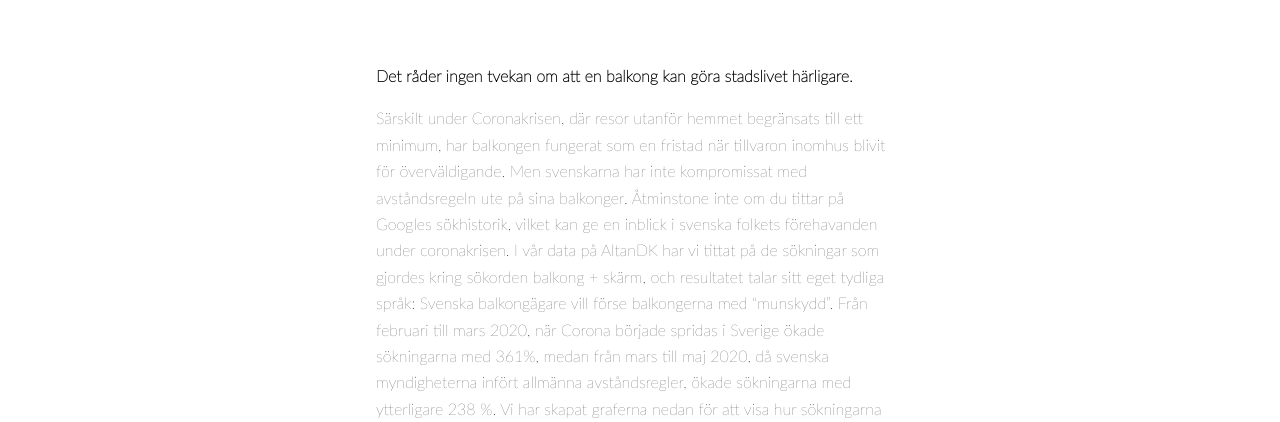
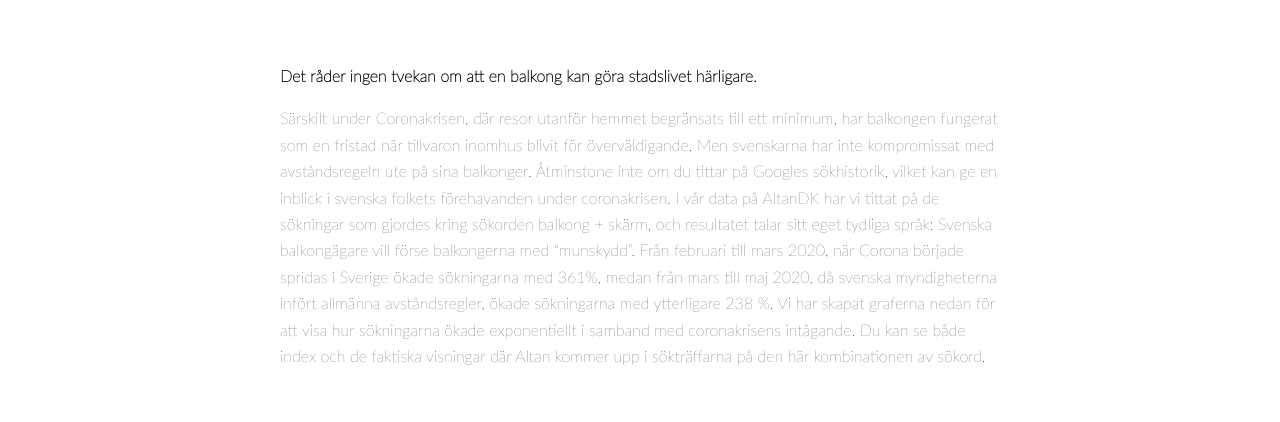
Before and after one commit to Lasse-Niller/altansechart, a plain HTML site: page index.html in a window 1280 px wide. Shown: the part 311-733 px from the top of the page. Drawn offline with nearby package versions, Linux system fonts and the light colour scheme.

Commit message:
Update index.html

```diff
--- a/index.html
+++ b/index.html
@@ -74,7 +74,7 @@ Vi har skapat graferna nedan för att visa hur sökningarna ökade exponentiellt
           align: 'left'
         },
         xaxis: {
-          categories: ["Dec-2019","Jan-2020","Feb-2020","Mar-2020","Apr-2020","Maj-2020","Juni-2020"]
+          categories: ["dec-2019","jan-2020","feb-2020","mar-2020","apr-2020","maj-2020","juni-2020"]
         },
         yaxis: {
           opposite: true
@@ -161,8 +161,8 @@ Google Search Console, Altan.dk (Juli 2019 - Juni 2020)
 
 html {
 
-	font-family: "Lato",Arial;
-	font-size: 16px;
+  font-family: "Lato",Arial;
+  font-size: 16px;
 }
 article.beforechart {
     padding: 50px;
@@ -178,7 +178,7 @@ article.beforechart {
     padding: 50px;
     text-align: center;
     font-size: 1em;
-    max-width: 33rem;
+    max-width: 45rem;
     display: block;
     line-height: 1.65;
     margin: auto;
@@ -188,7 +188,7 @@ article.beforechart {
 
 p.strong {
 
-	font-weight: 800;
+  font-weight: 800;
 }
 
 </style>
```
